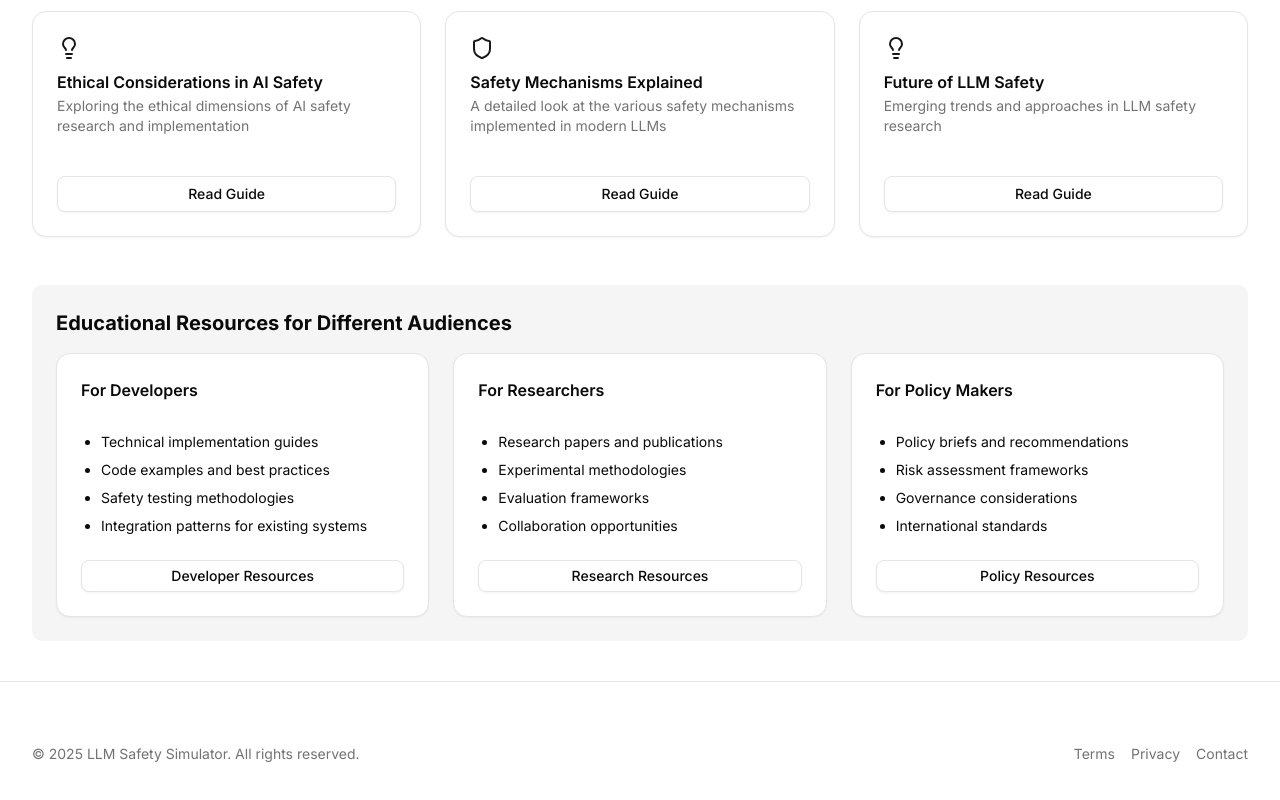
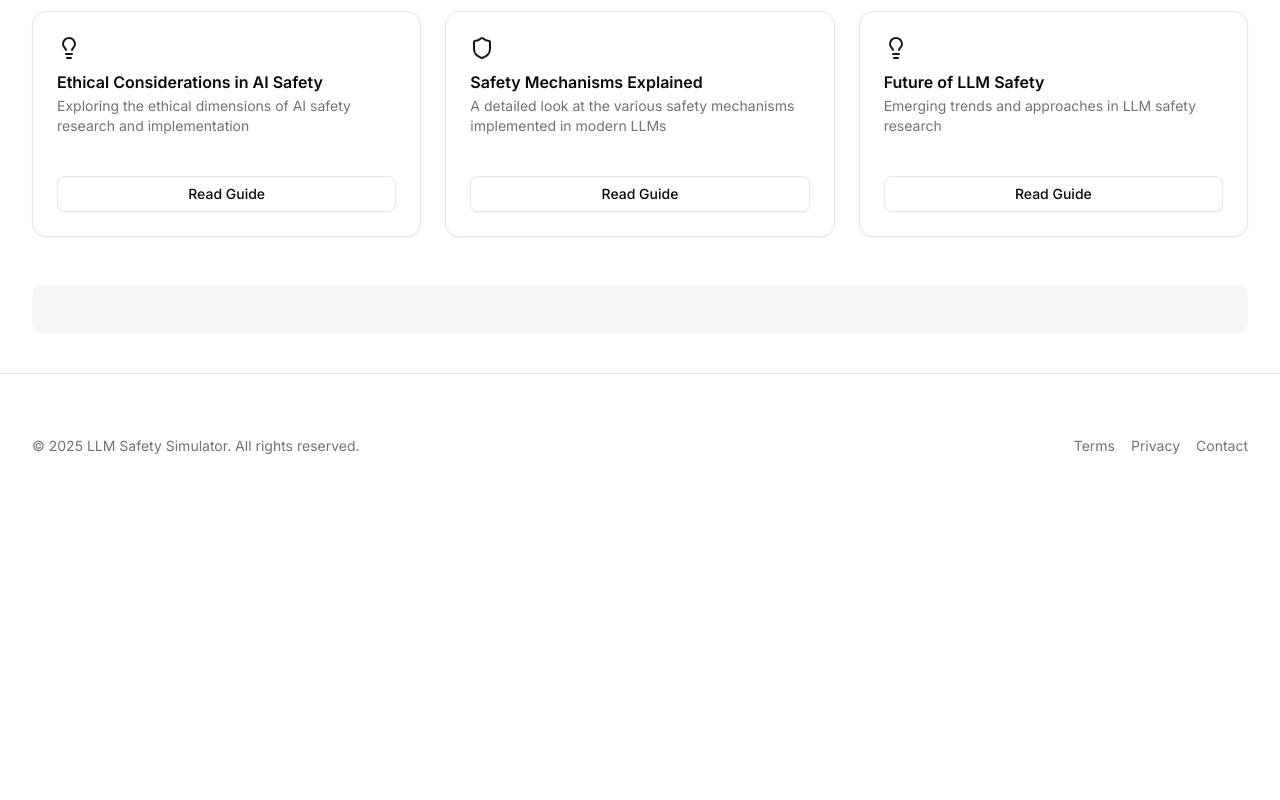
Before and after one commit to heena7sept/DefenseMechanisms, a Next.js app: page /education in a window 1280 px wide. Shown: the part 504-1304 px from the top of the page. After the commit the page ends 1022 px from the top, so only its background shows below. Built offline with nearby package versions, Linux system fonts and the light colour scheme.

Commit message:
Removed "educational resources for different audiences" panel & content

```diff
--- a/app/education/page.tsx
+++ b/app/education/page.tsx
@@ -263,65 +263,6 @@ export default function EducationPage() {
           </Tabs>
 
           <div className="bg-muted p-6 rounded-lg mt-6">
-            <h2 className="text-xl font-bold mb-4">Educational Resources for Different Audiences</h2>
-            <div className="grid gap-6 md:grid-cols-3">
-              <Card>
-                <CardHeader>
-                  <CardTitle className="text-base">For Developers</CardTitle>
-                </CardHeader>
-                <CardContent>
-                  <ul className="list-disc pl-5 space-y-2 text-sm">
-                    <li>Technical implementation guides</li>
-                    <li>Code examples and best practices</li>
-                    <li>Safety testing methodologies</li>
-                    <li>Integration patterns for existing systems</li>
-                  </ul>
-                </CardContent>
-                <CardFooter>
-                  <Button variant="outline" size="sm" className="w-full" asChild>
-                    <Link href="/education/developers">Developer Resources</Link>
-                  </Button>
-                </CardFooter>
-              </Card>
-
-              <Card>
-                <CardHeader>
-                  <CardTitle className="text-base">For Researchers</CardTitle>
-                </CardHeader>
-                <CardContent>
-                  <ul className="list-disc pl-5 space-y-2 text-sm">
-                    <li>Research papers and publications</li>
-                    <li>Experimental methodologies</li>
-                    <li>Evaluation frameworks</li>
-                    <li>Collaboration opportunities</li>
-                  </ul>
-                </CardContent>
-                <CardFooter>
-                  <Button variant="outline" size="sm" className="w-full" asChild>
-                    <Link href="/education/researchers">Research Resources</Link>
-                  </Button>
-                </CardFooter>
-              </Card>
-
-              <Card>
-                <CardHeader>
-                  <CardTitle className="text-base">For Policy Makers</CardTitle>
-                </CardHeader>
-                <CardContent>
-                  <ul className="list-disc pl-5 space-y-2 text-sm">
-                    <li>Policy briefs and recommendations</li>
-                    <li>Risk assessment frameworks</li>
-                    <li>Governance considerations</li>
-                    <li>International standards</li>
-                  </ul>
-                </CardContent>
-                <CardFooter>
-                  <Button variant="outline" size="sm" className="w-full" asChild>
-                    <Link href="/education/policy">Policy Resources</Link>
-                  </Button>
-                </CardFooter>
-              </Card>
-            </div>
           </div>
         </div>
       </main>
```
